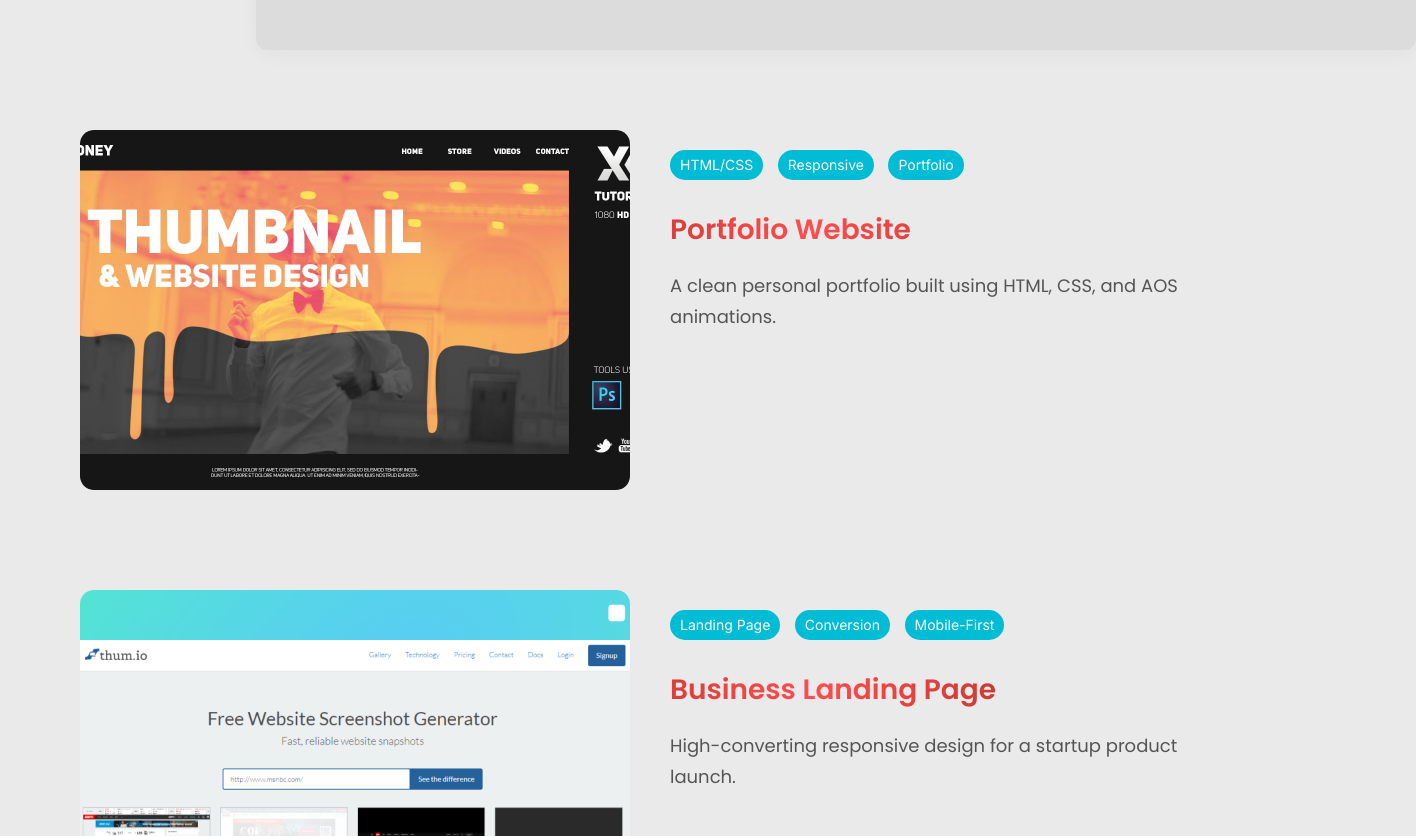
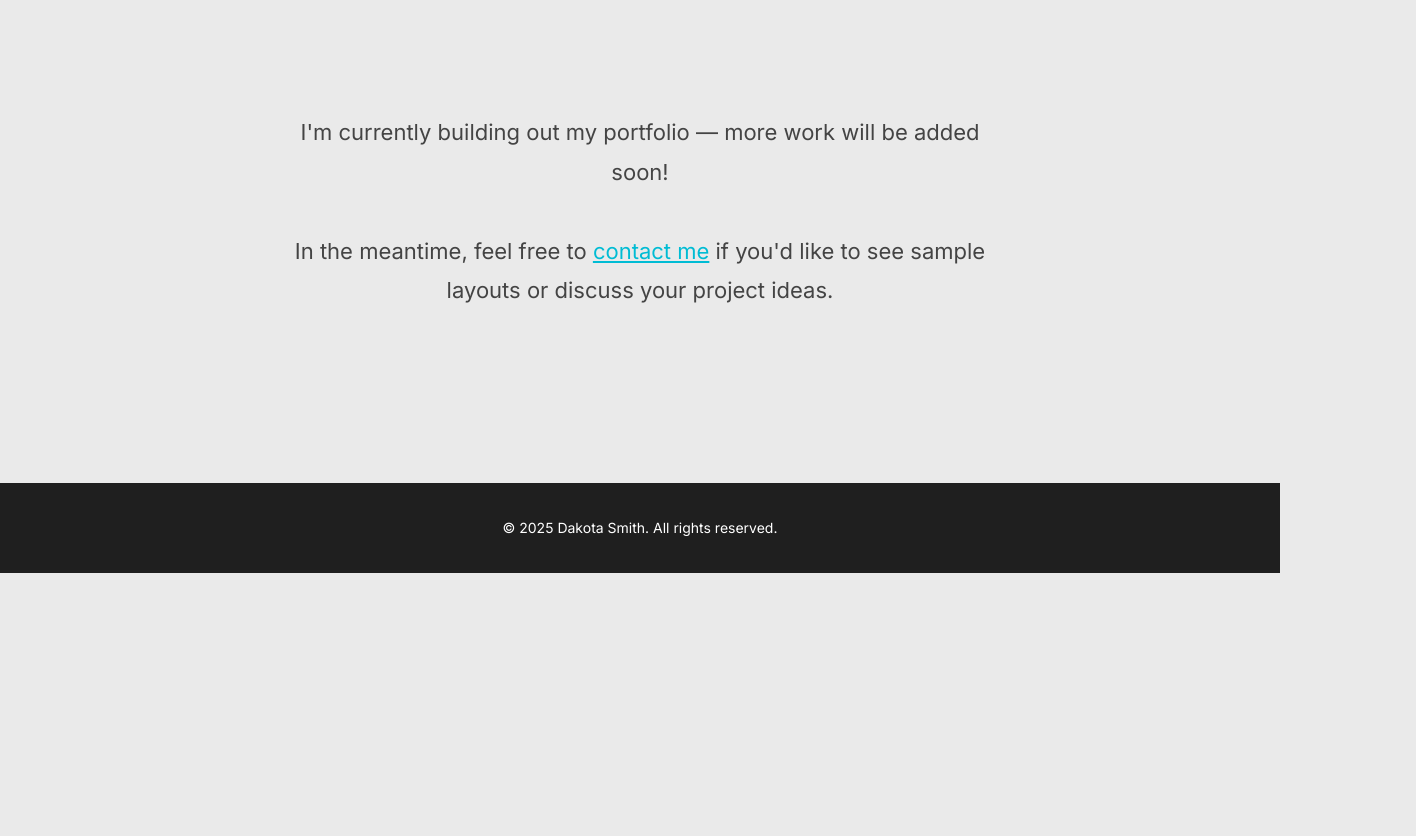
Before and after one commit to ikoda559/Portfolio-Site, a plain HTML site: page portfolio.html in a window 1280 px wide. Shown: the part 227-1063 px from the top of the page, 1416 px wide, since content can reach past the window. After the commit the page ends 800 px from the top, so only its background shows below. Drawn offline with nearby package versions, Linux system fonts and the light colour scheme.

Commit message:
Updated Portfolio to show coming soon
Commented out the sections that would show the projects.

ALSO, delete style display=none to show "Feautured Work" title

```diff
--- a/portfolio.html
+++ b/portfolio.html
@@ -1,13 +1,13 @@
 <!DOCTYPE html>
 <html lang="en">
 <head>
-  <meta charset="UTF-8">
-  <meta name="viewport" content="width=device-width, initial-scale=1.0">
+  <meta charset="UTF-8" />
+  <meta name="viewport" content="width=device-width, initial-scale=1.0" />
   <title>Koda | Portfolio</title>
-  <link rel="stylesheet" href="style.css">
-  <link href="https://fonts.googleapis.com/css2?family=Inter:wght@400;600;700&display=swap" rel="stylesheet">
-  <link href="https://unpkg.com/aos@2.3.1/dist/aos.css" rel="stylesheet">
-  <link href="https://fonts.googleapis.com/css2?family=Poppins:wght@400;600;700&display=swap" rel="stylesheet">
+  <link rel="stylesheet" href="style.css" />
+  <link href="https://fonts.googleapis.com/css2?family=Inter:wght@400;600;700&display=swap" rel="stylesheet" />
+  <link href="https://unpkg.com/aos@2.3.1/dist/aos.css" rel="stylesheet" />
+  <link href="https://fonts.googleapis.com/css2?family=Poppins:wght@400;600;700&display=swap" rel="stylesheet" />
   <style>
     .badge {
       background-color: #00bcd4;
@@ -21,6 +21,15 @@
     .project-badges {
       margin-top: 10px;
       margin-bottom: 20px;
+    }
+    .coming-soon {
+      font-size: 22px;
+      color: #444;
+      text-align: center;
+      padding: 80px 20px;
+      max-width: 700px;
+      margin: 0 auto;
+      line-height: 1.8;
     }
   </style>
 </head>
@@ -38,12 +47,22 @@
 
 <main class="portfolio-section">
   <div class="portfolio-header-card">
-  <div class="portfolio-header-inner">
+    <div class="portfolio-header-inner"style="display:none;">
       <div class="v-line"></div>
       <h2 class="portfolio-title exciting-title">Featured Work</h2>
       <div class="v-line"></div>
     </div>
   </div>
+
+  <!-- Coming Soon message -->
+  <div class="coming-soon" data-aos="fade-up">
+    I'm currently building out my portfolio — more work will be added soon!<br><br>
+    In the meantime, feel free to <a href="contact.html" style="color: #00bcd4; text-decoration: underline;">contact me</a> if you'd like to see sample layouts or discuss your project ideas.
+  </div>
+
+  <!-- You can leave your sample project blocks here but comment them out -->
+  <!-- Example project block (leave for future use, just comment) -->
+  <!--
   <div class="project">
     <div class="project-img-container">
       <img src="images/placeholder1.jpg" alt="Project 1">
@@ -58,23 +77,9 @@
       <p>A clean personal portfolio built using HTML, CSS, and AOS animations.</p>
     </div>
   </div>
+  -->
 
-  <div class="project">
-    <div class="project-img-container">
-      <img src="images/placeholder2.png" alt="Project 2">
-    </div>
-    <div class="project-info">
-      <div class="project-badges">
-        <span class="badge">Landing Page</span>
-        <span class="badge">Conversion</span>
-        <span class="badge">Mobile-First</span>
-      </div>
-      <h3>Business Landing Page</h3>
-      <p>High-converting responsive design for a startup product launch.</p>
-    </div>
-  </div>
 </main>
-
 
 <footer>
   <p>&copy; 2025 Dakota Smith. All rights reserved.</p>
```
Lines whose indentation alone changed are shown as unchanged.
